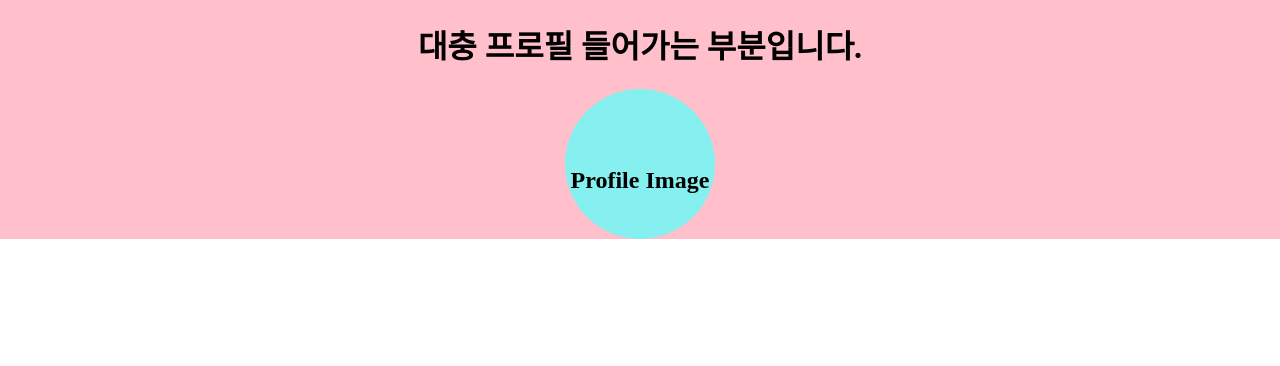
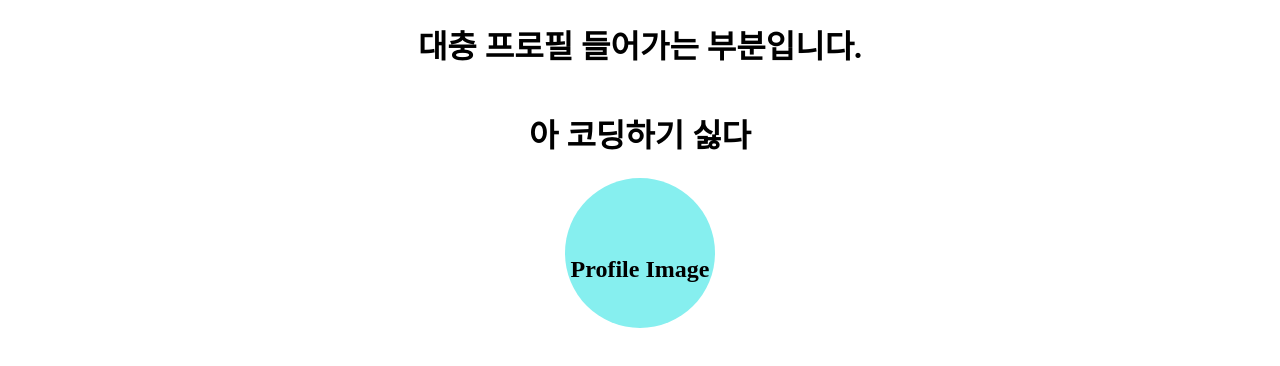
Before and after one commit to rdg1029/ECOmunity-FE, a React (Create React App) app: page /profile in a window 1280 px wide. Shown: the top 366 px of the page. Built offline with nearby package versions, Linux system fonts and the light colour scheme; no server answers.

Commit message:
Add ProfileBgImg.tsx

```diff
--- /dev/null
+++ b/src/components/ProfileBgImg.tsx
@@ -0,0 +1,19 @@
+import React from "react";
+import styled from "styled-components";
+
+const ProfileBgImgWholeStyle = styled.div`
+    width: 100%;
+    height: 500px;
+    color: green;
+    z-index: 0
+`
+
+const ProfileBgImg : React.FC = () => {
+    return(
+        <>
+            <h1>아 코딩하기 싫다</h1>
+        </>
+    );
+}
+
+export default ProfileBgImg;
--- a/src/pages/Profile.tsx
+++ b/src/pages/Profile.tsx
@@ -1,20 +1,23 @@
 import React from "react";
 import styled from "styled-components";
 import ProfileImg from "../components/ProfileImg";
+import ProfileBgImg from "../components/ProfileBgImg";
 
 const ProfileWholeContainer = styled.div`
     width: 100%;
     height: 100%;
-    background-color:pink;
     display: flex;
     flex-direction: column;
+    position: absolute;
 `;
 
 const Profile: React.FC = () => {
     return (
         <ProfileWholeContainer>
             <h1>대충 프로필 들어가는 부분입니다.</h1>
+            <ProfileBgImg/>
             <ProfileImg/>
+
 
         </ProfileWholeContainer>
     );
```
